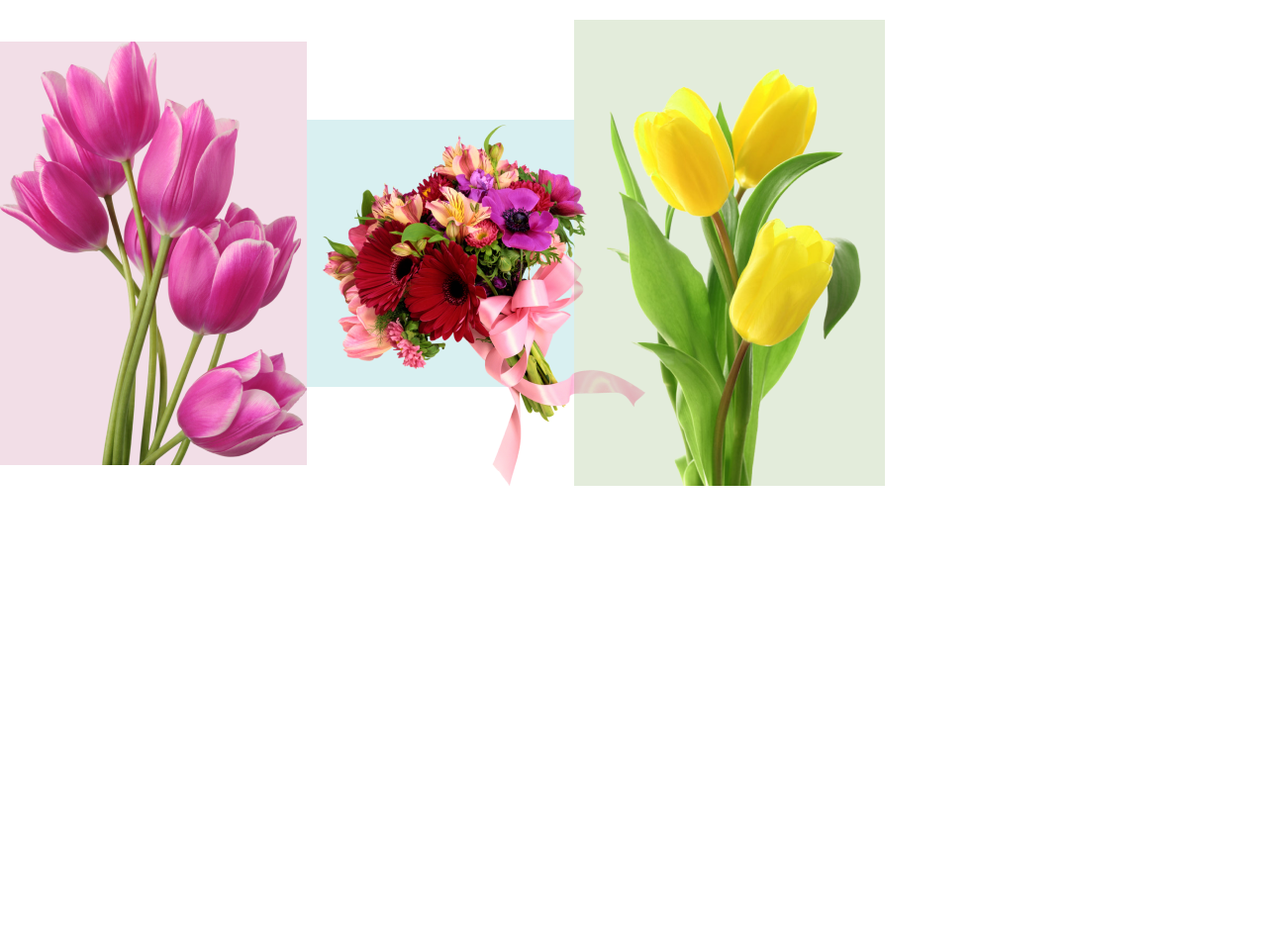
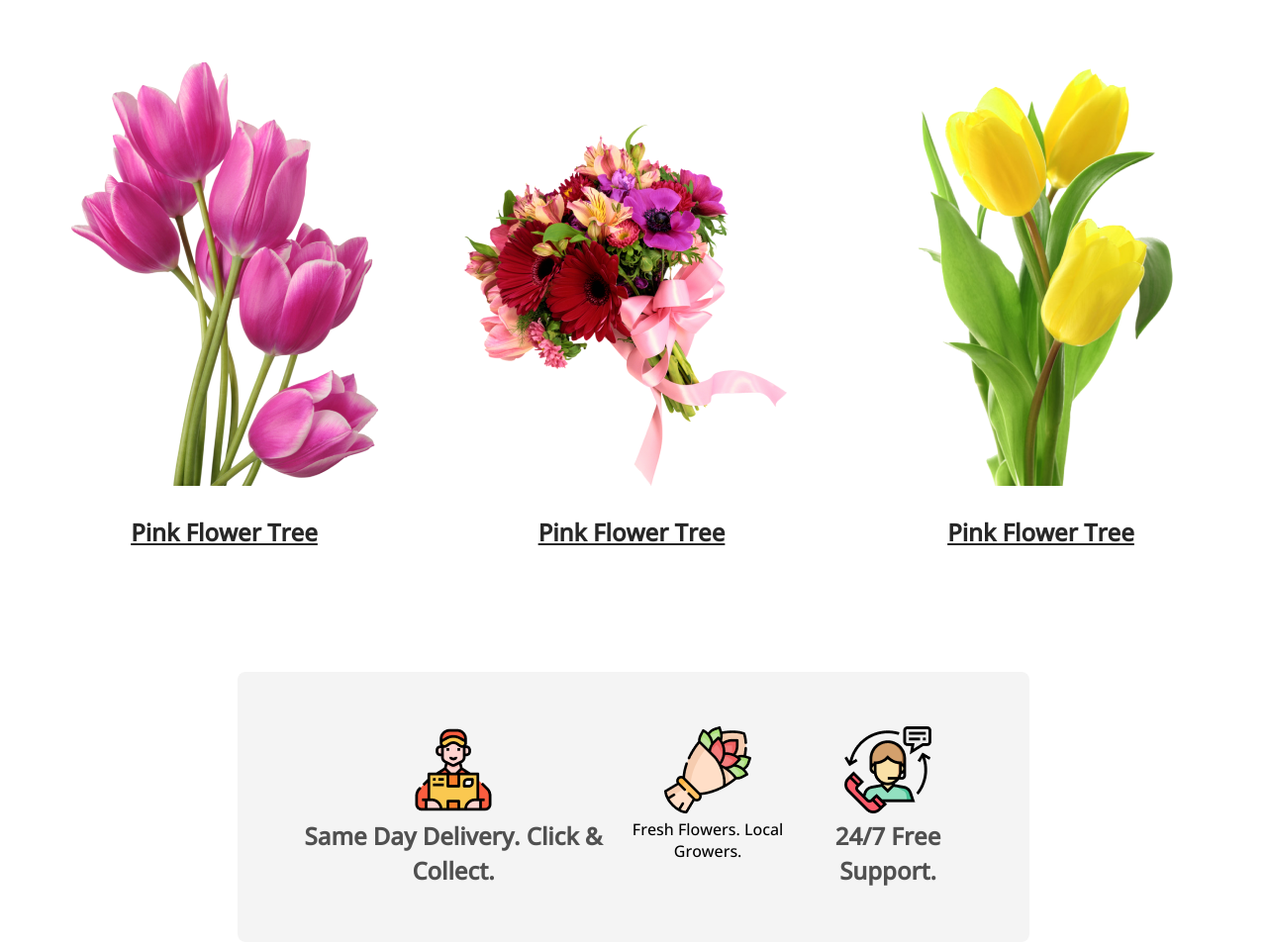
Before and after one commit to AmitHasan01/flower-shop-assignment, a plain HTML site: page index.html in a window 1280 px wide. Shown: the part 740-1696 px from the top of the page at 99% size. Before the commit the page ends 1236 px from the top, so only its background shows below. Drawn offline with nearby package versions, Linux system fonts and the light colour scheme.

Commit message:
added my coding

```diff
--- a/index.html
+++ b/index.html
@@ -31,15 +31,44 @@
         <div class="bonas-img">
             <div class="img-item-1">
                 <img src="Flower Asset/pngwing 6.png" alt="" class="flowers">
+                <p class="img-driscription">Pink Flower Tree</p>
             </div>
             <div class="img-item-2">
-                <img src="Flower Asset/pngwing 5.png" alt="" class="flowers">
+                <img src="Flower Asset/pngwing 5.png"  alt="" class="flowers">
+                <p class="img-driscription">Pink Flower Tree</p>
             </div>
             <div class="img-item-3">
                 <img src="Flower Asset/pngwing 7.png" alt="" class="flowers">
+                <p class="img-driscription">Pink Flower Tree</p>
             </div>
 
         </div>
+        <div class="small-container">
+            <div class="sub-con">
+                <img  class="sub-img" src="Flower Asset/Group 57.png" alt="">
+                <p class="sub-ders">Same Day Delivery. Click & Collect.</p>
+            </div>
+            <div class="sub-con">
+                <img class="sub-img" src="Flower Asset/Group 58.png" alt="">
+                <p class="sub-dres">Fresh Flowers. Local Growers.</p>
+            </div>
+            <div class="sub-con">
+                <img class="sub-img" src="Flower Asset/Group 59.png" alt="">
+                <p class="sub-ders">24/7 Free Support.</p>
+            </div>
+        </div>
+        <div class="discount">
+            <div class="discount-dtails">
+                <h2 class="discount-heading">Hot Deal ! Sale Up To 25% <span style="color: #E55473;">off</span></h2>
+                <p class="discount-distribut">It is a long established fact that a reader will be distracted by the readable content of a page when looking at its layout.</p>
+                <button class="btn-multy">Sign up</button>
+            </div>
+            <div>
+                <img src="Flower Asset/pngwing 8.png" alt="">
+            </div>
+
+        </div>
+
     </main>
     <footer>
 
--- a/style.css/blog.css
+++ b/style.css/blog.css
@@ -56,26 +56,53 @@ body{
 /* bonus items */
 .bonas-img{
     display: flex;
-    /* justify-content:space-around; */
-    background-color:#ffffff;
+    justify-content:space-evenly;
     margin-left: 250px;
     margin: auto;
-    align-items:center;
+    align-items: baseline;
+
+
+
 }
 .img-item-1{
-    width: 310px;
-    height: 428px;
-    background: rgba(167, 33, 98, 0.15);
+
+border-radius: 300px 300px 0 0;
+}
+.img-item-2{
+
+    border-radius: 300px 300px 0 0;
+}
+.img-item-3{
+
+    border-radius: 300px 300px 0 0;
+}
+.bonas-img>img{
+    height: 10px;
+    width: 300px;
+}
+.img-driscription{
+    text-align: center;
+    margin-top: 25px;
+    color: #272727;
+    font-size: 24px;
+    font-weight: 700;
+    text-decoration-line: underline;
 
 }
-.img-item-2{
-    width: 270px;
-    height: 270px;
-    background: rgba(5, 151, 160, 0.15);
-}
-.img-item-3{
-    width: 314px;
-    height: 471px;
-    background: rgba(71, 125, 17, 0.15);
+.small-container{
+    display: flex;
+    margin-top: 220px;
+    border-radius: 8px;
+    background: rgba(39, 39, 39, 0.05);
+    justify-content:space-around;
+    padding:55px;
+    text-align: center;
+    margin: 125px 240px 125px 240px ;
 
 }
+.sub-ders{
+    color: rgba(39, 39, 39, 0.80);
+    font-size: 24px;
+    font-weight: 600;
+    line-height: 35px;
+}
```
